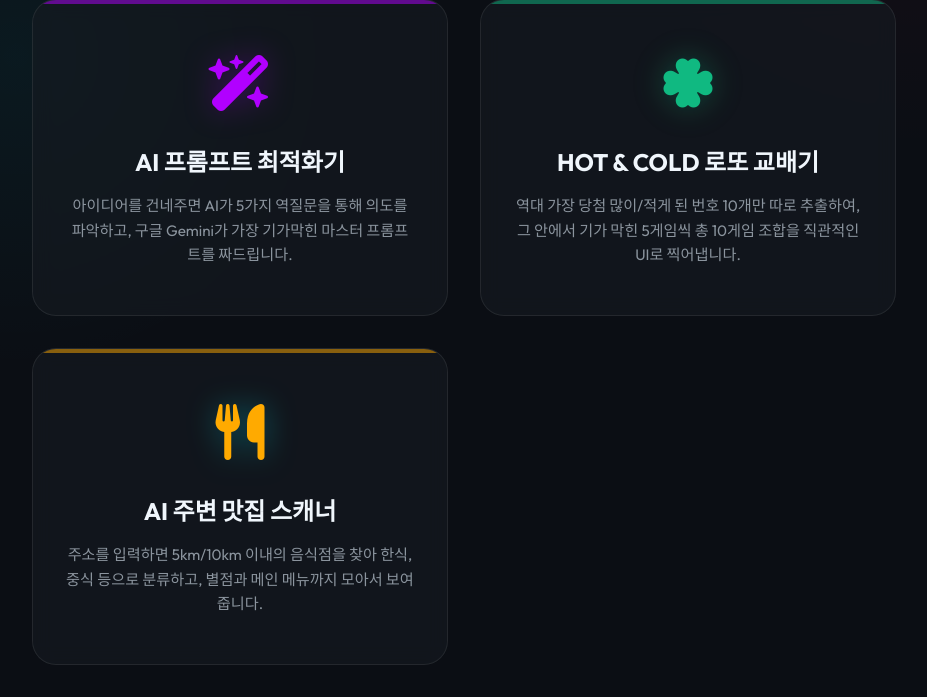
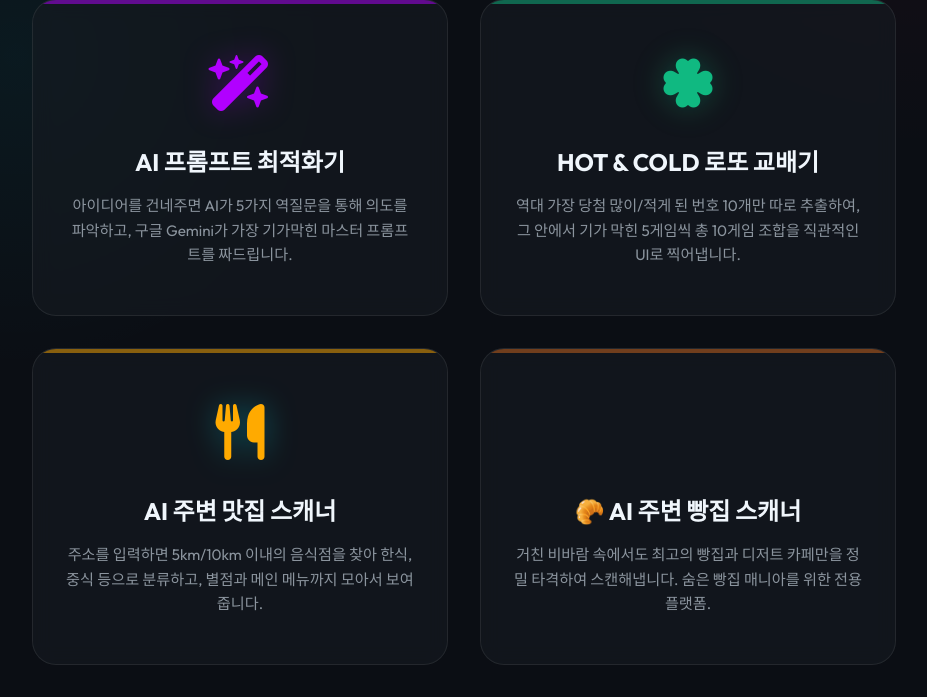
Before and after one commit to dorry114-collab/ai-workspace, a Flask app: page / in a window 1280 px wide. Shown: the part 585-1282 px from the top of the page, without its empty margins (176-1103 px from the left). Run offline with Flask 3, Linux system fonts and the light colour scheme; some libraries are stand-ins or nearby versions.

Commit message:
Add files via upload

```diff
--- a/templates/home.html
+++ b/templates/home.html
@@ -111,6 +111,7 @@
         .card[data-type="prompt"] { --card-color: #b100ff; }
         .card[data-type="lotto"] { --card-color: #10b981; }
         .card[data-type="restaurant"] { --card-color: #ffaa00; }
+        .card[data-type="bakery"] { --card-color: #d2691e; }
 
         .card[data-type="youtube"] .icon-box {
             filter: drop-shadow(0 0 15px rgba(255, 0, 0, 0.3));
@@ -187,6 +188,14 @@
                     주소를 입력하면 5km/10km 이내의 음식점을 찾아 한식, 중식 등으로 분류하고, 별점과 메인 메뉴까지 모아서 보여줍니다.
                 </div>
             </a>
+
+            <a href="/bakery" class="card" data-type="bakery">
+                <div class="icon-box"><i class="fa-solid fa-croissant"></i></div>
+                <h2>🥐 AI 주변 빵집 스캐너</h2>
+                <div class="description">
+                    거친 비바람 속에서도 최고의 빵집과 디저트 카페만을 정밀 타격하여 스캔해냅니다. 숨은 빵집 매니아를 위한 전용 플랫폼.
+                </div>
+            </a>
         </div>
     </div>
 </body>
```
